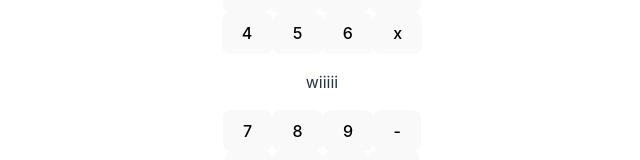
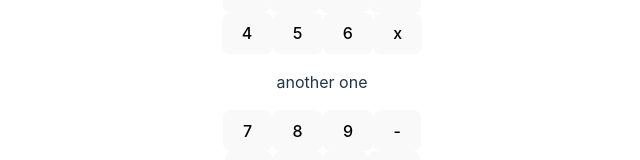
Before and after one commit to Aokemi/calculatrice-ts, a React (Vite) app: page / in a window 1280 px wide. Shown: the part 441-601 px from the top of the page, without its empty margins (318-958 px from the left). Built offline with nearby package versions, Linux system fonts and the light colour scheme.

Commit message:
About to blow

```diff
--- a/src/Pages/Calculatrice.tsx
+++ b/src/Pages/Calculatrice.tsx
@@ -57,7 +57,7 @@ const Calculatrice = () => {
                 <button className="bouton" onClick={() => handleClick("6")}> 6 </button>
                 <button className="bouton" onClick={() => handleClick("*")}> x </button>
 
-                <p>wiiiii</p>
+                <p>another one</p>
                 <button className="bouton" onClick={() => handleClick("7")}> 7 </button>
                 <button className="bouton" onClick={() => handleClick("8")}> 8 </button>
                 <button className="bouton" onClick={() => handleClick("9")}> 9 </button>
```
